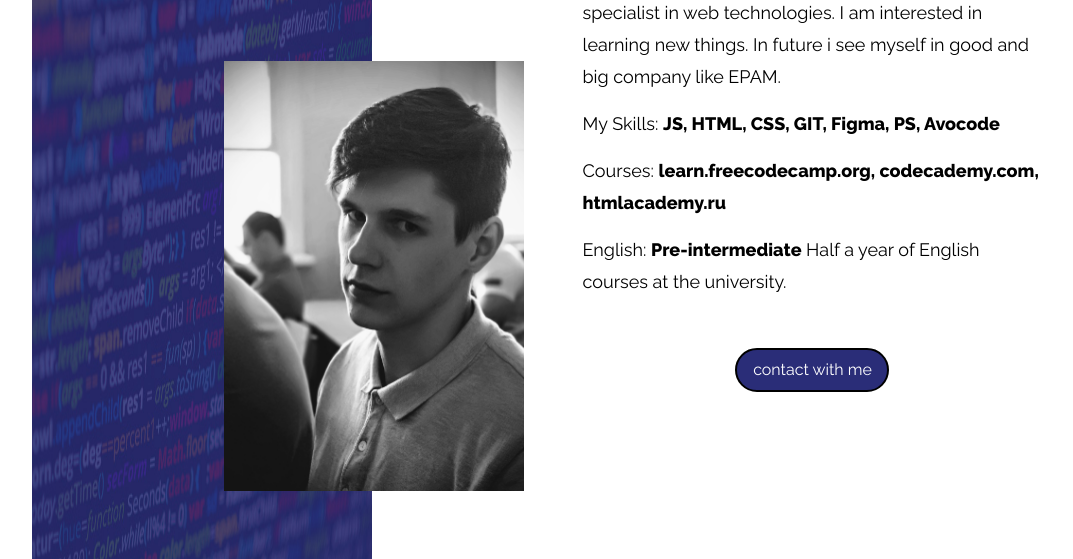
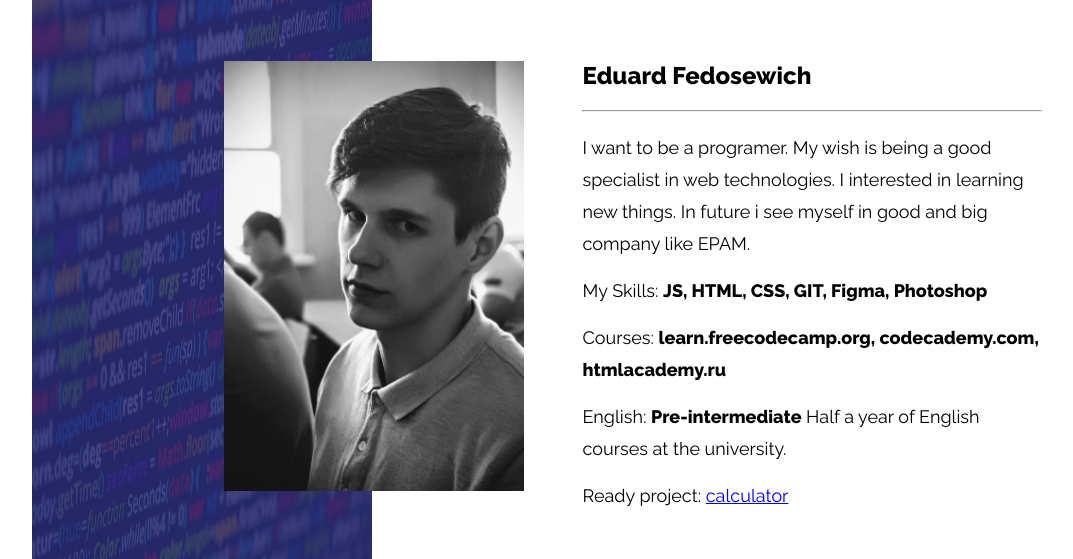
Before and after one commit to fedosk/rsschool-cv, a plain HTML site: page index.html in a window 1280 px wide. Shown: the part 106-665 px from the top of the page, without its empty margins (177-1250 px from the left). Drawn offline with Linux system fonts and the light colour scheme.

Commit message:
fix: fix section style

```diff
--- a/index.html
+++ b/index.html
@@ -22,24 +22,24 @@
                 <img class="img-code" src="img/ff3ywn-1-800x533.jpg" alt="code" width="340" height="768">
             </div>
             <div class="photo">
-                <img src="./img/user.JPG" alt="" width="300" height="430">
+                <img src="./img/user.JPG" alt="user" width="300" height="430">
             </div>
         </div>
-
         <div class="right">
             <section>
                 <article>
                     <h2>Eduard Fedosewich</h2>
                     <hr>
-                    <p>I wanna to be a programer. My wish is being a good
-                        specialist in web technologies. I am interested in
+                    <p>I want to be a programer. My wish is being a good
+                        specialist in web technologies. I interested in
                         learning new things. In future i see myself in good
                         and big company like EPAM.</p>
-                    <p>My Skills: <b>JS, HTML, CSS, GIT, Figma, PS, Avocode</b></p>
+                    <p>My Skills: <b>JS, HTML, CSS, GIT, Figma, Photoshop</b></p>
                     <p>Сourses: <b>learn.freecodecamp.org, codecademy.com,
                             htmlacademy.ru</b></p>
                     <p>English: <b>Pre-intermediate</b>
                         Half a year of English courses at the university.</p>
+                    <p>Ready project: <a href="https://rolling-scopes-school.github.io/fedosk-JS2020Q3/calculator/">calculator</a></p>
                     <a href="mailto:fedosewiched@gmail.com" id="btn">contact with me</a>
                 </article>
             </section>
@@ -69,4 +69,5 @@
     </footer>
 
 </body>
+
 </html>
--- a/style.css
+++ b/style.css
@@ -41,7 +41,7 @@ main {
     margin: auto 0;
 }
 
-article {
+section {
     position: relative;
     margin: auto 0;
     width: 460px;
```
